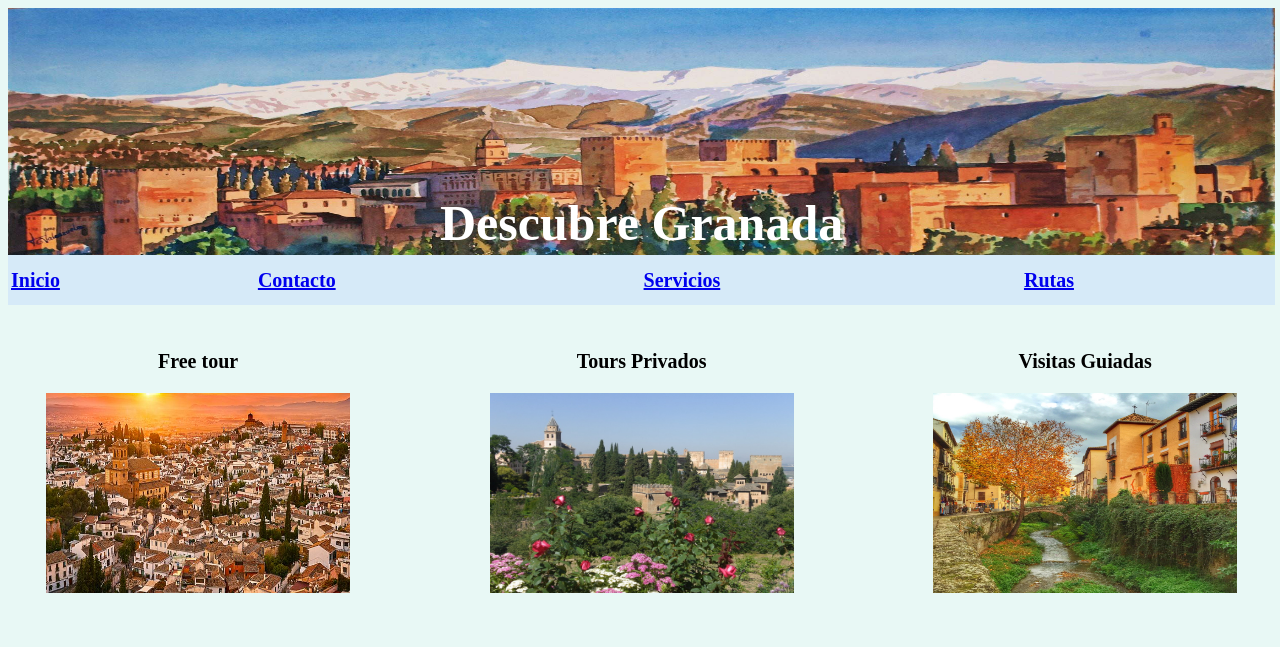
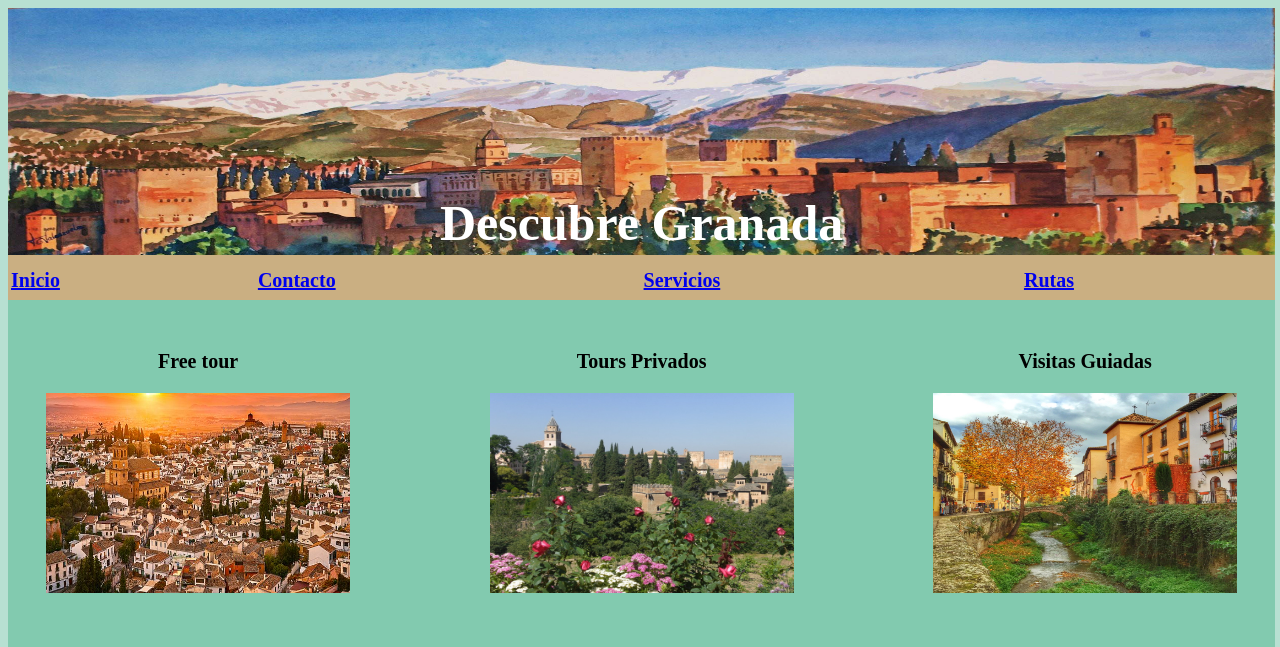
Before and after one commit to Jenny-Vasquez/Jenny-Vasquez.github.io, a plain HTML site: page Servicios.html in a window 1280 px wide. Shown: the top 647 px of the page. Drawn offline with Linux system fonts and the light colour scheme.

Commit message:
Modificacion

```diff
--- a/Servicios.html
+++ b/Servicios.html
@@ -1,5 +1,5 @@
 <!DOCTYPE html>
-<html lang="es" style=" background-color: rgb(232, 248, 245)">
+<html lang="es" style=" background-color: rgb(183,224,210)">
 
 <head>
   <meta charset="UTF-8">
@@ -26,7 +26,7 @@
 	font-size: 50px;">
 	Descubre Granada</h1>
 <nav style="
-	background-color: rgb(214, 234, 248);
+	background-color: rgb(202,175,130);
 	position: absolute;
 	width:99%;
 	height:50px;
@@ -44,9 +44,10 @@
 <section style="
 	position: absolute;
 	width: 99%;
-	height:600px;
+	height:700px;
 	top: 300px;
-	text-align: center;">
+	text-align: center;
+	background-color: rgb(130,202,175)">
         <div style="
 		position: absolute;
 		width: 30%;
@@ -157,11 +158,11 @@
  </div>
     </section>
 <footer style="
-	background-color:rgb(214, 234, 248);
+	background-color:rgb(202,175,130);
 	position: absolute;
 	width: 99%;
 	top:1850px;
-	height:280px	">
+	height:260px	">
 		<table style="height: 100%; width: 100%; ">
 			<tr>
 			<td><center>Enlaces de interes <center><br>
```
Also changed, not shown: Contacto.html (+1 -1 lines), Rutas.html (+2 -2 lines), imagenes/bajoalbaicin.jpg, imagenes/ciudad.jpg.
